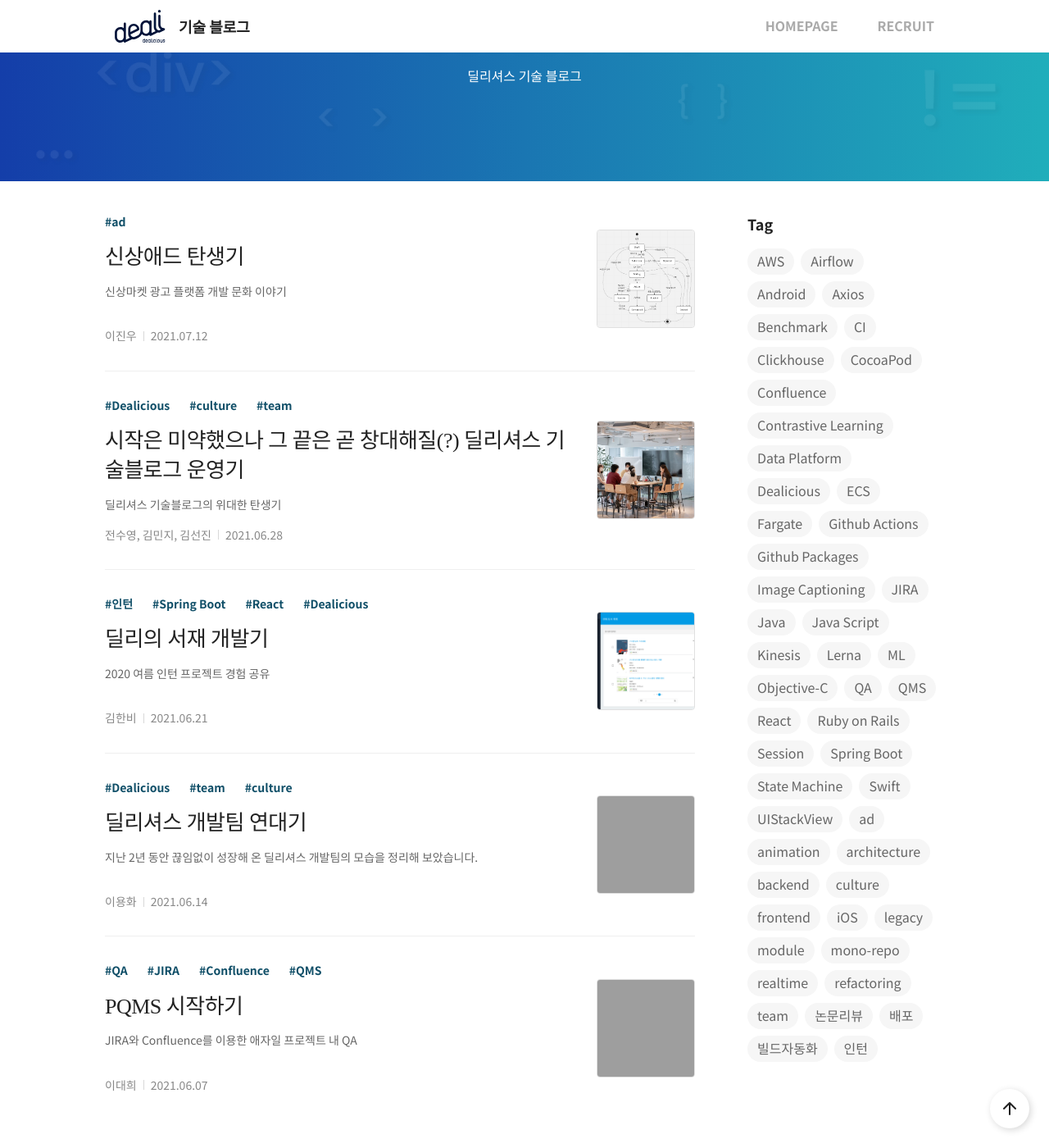
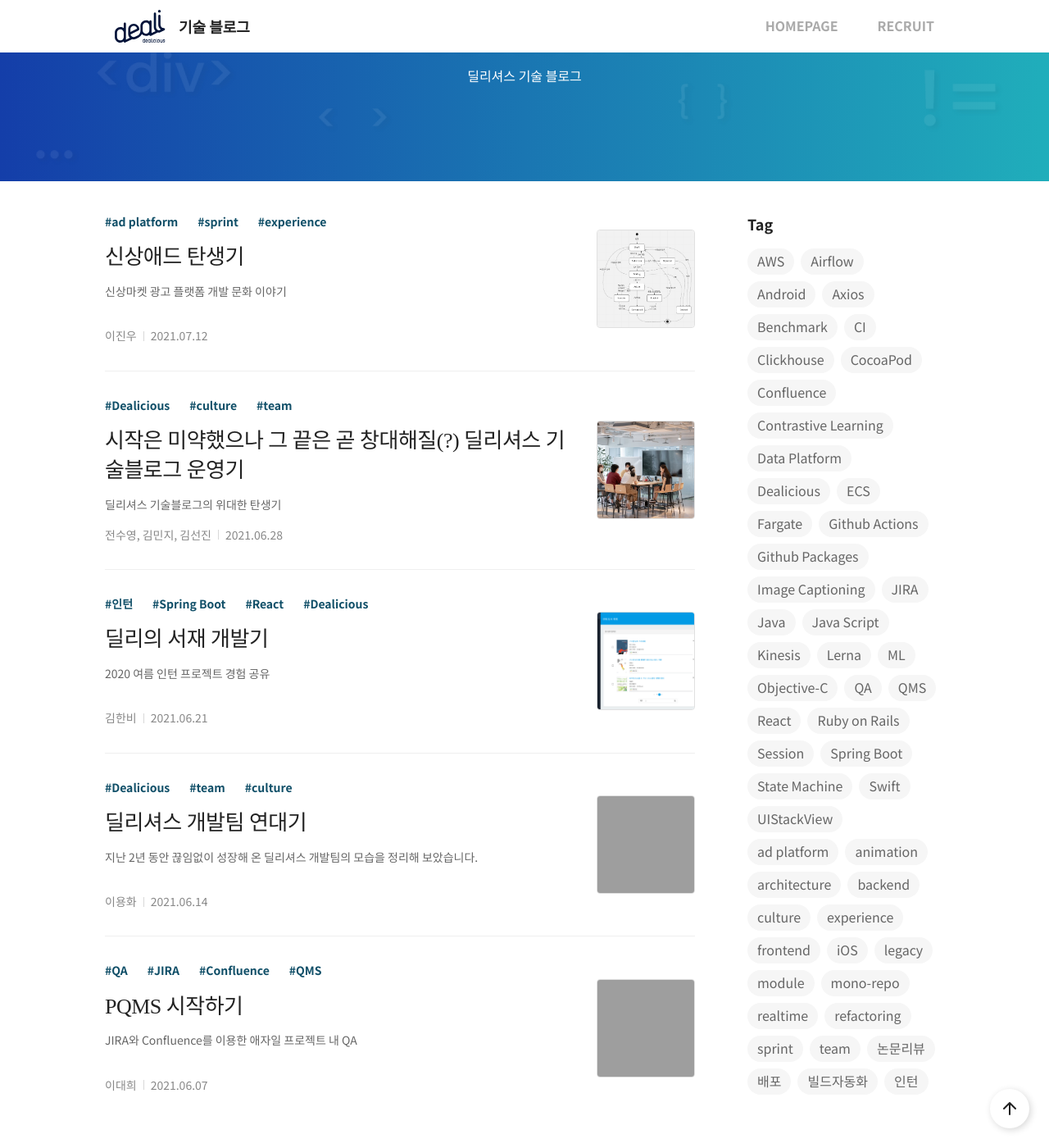
Before and after one commit to dealicious-inc/dealicious-inc.github.io, a Jekyll site: the page built from index.html, in a window 1280 px wide and 1400 px high, scrolled down 243 px. Shown: the whole window at 82% size. Built offline with Jekyll 4.4.1, drawn with Linux system fonts in a browser that asks for light colours; some web fonts are replaced; the list of posts is cut into pages by our own code; grey boxes are pictures that could not be loaded.

Commit message:
이진우님 포스트 tag 추가

```diff
--- a/_posts/2021-07-12-sinsang-ad-genesis.md
+++ b/_posts/2021-07-12-sinsang-ad-genesis.md
@@ -4,7 +4,7 @@
 writer: 이진우
 description: "신상마켓 광고 플랫폼 개발 문화 이야기"
 thumbnail: 'posts/2021-07-12-sinsang-ad-genesis/3.png'
-tags: [ad]
+tags: [ad platform, sprint, experience]
 ---
 
 ![](/assets/image/posts/2021-07-12-sinsang-ad-genesis/logo.png)
--- /dev/null
+++ b/tags/experience.md
@@ -0,0 +1,5 @@
+---
+layout: tag
+tag: experience
+permalink: /tags/experience/
+---
--- /dev/null
+++ b/tags/sprint.md
@@ -0,0 +1,5 @@
+---
+layout: tag
+tag: sprint
+permalink: /tags/sprint/
+---
```
Also changed, not shown: tags/ad platform.md (added, +5 -0 lines).
